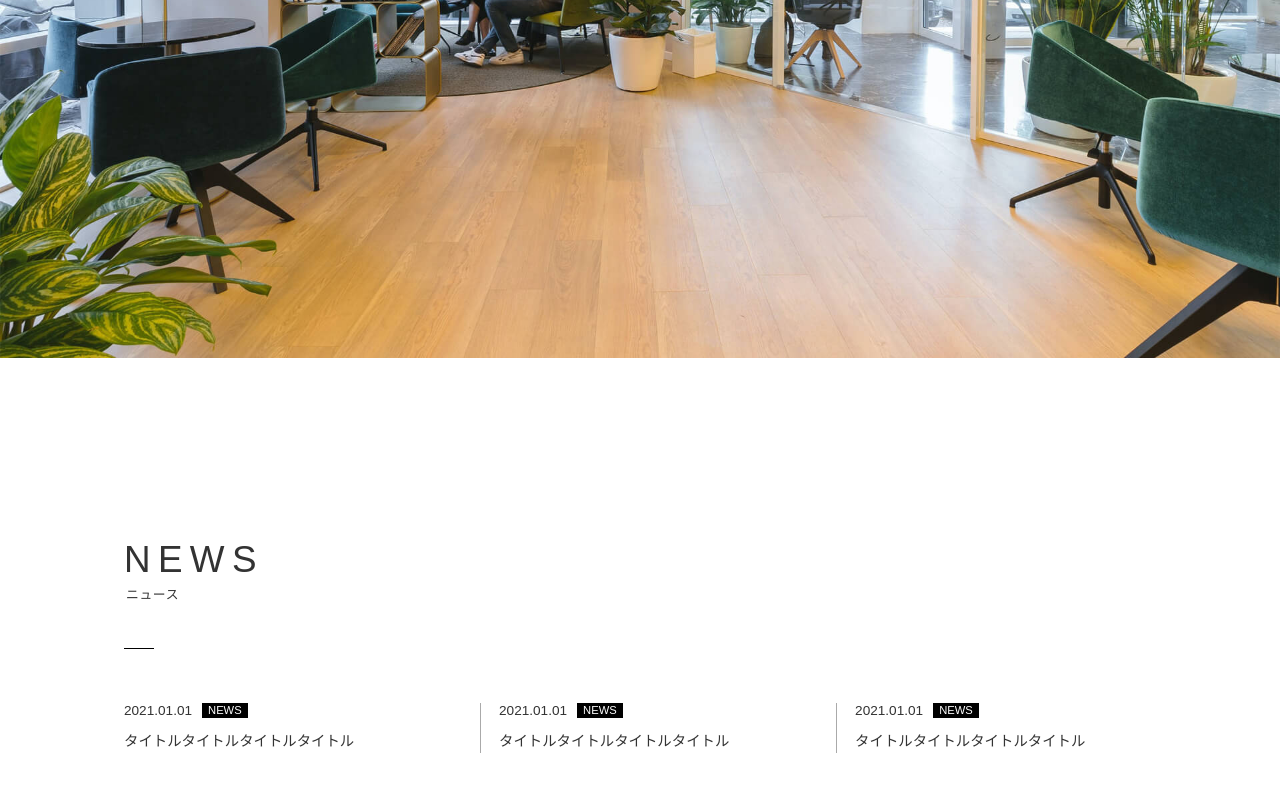
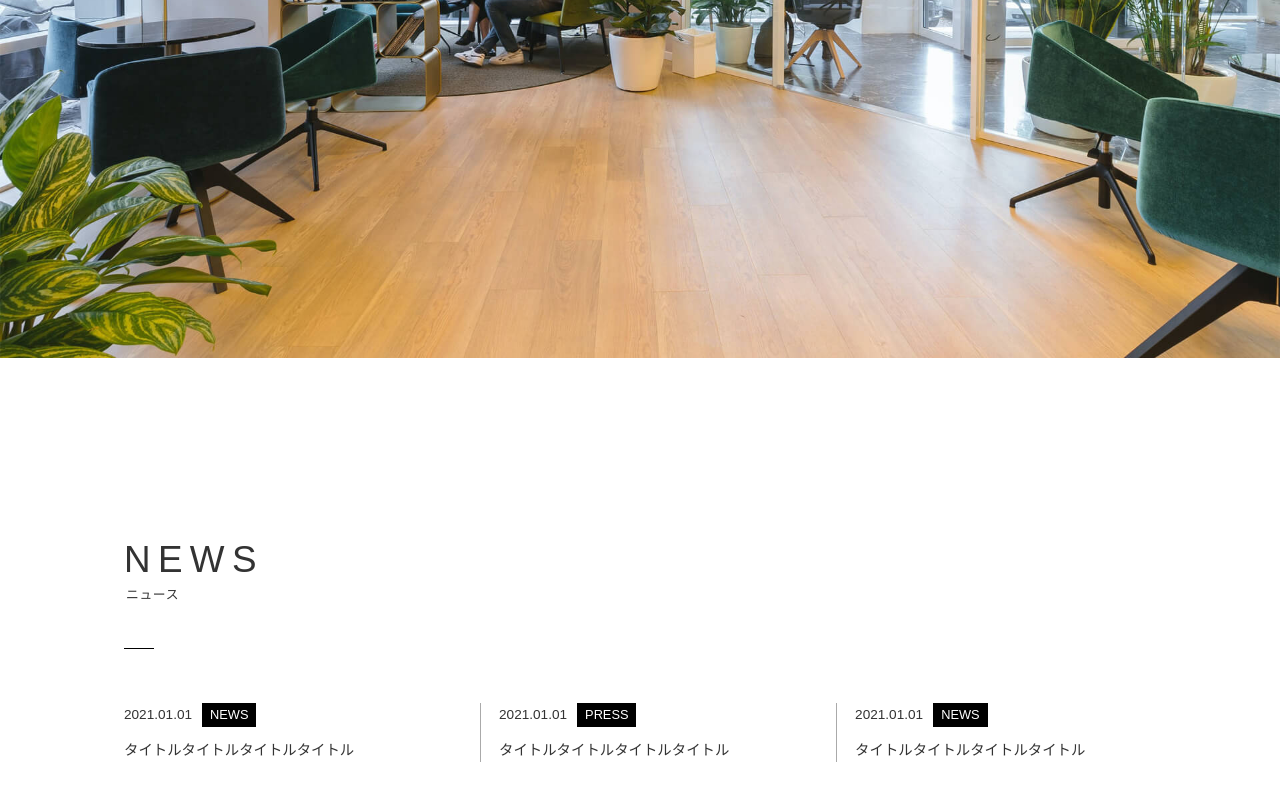
Before and after one commit to 56dassu-sketch/mosha_3, a plain HTML site: page index.html in a window 1280 px wide. Shown: the part 565-1365 px from the top of the page. Drawn offline with Linux system fonts and the light colour scheme.

Commit message:
Add files via upload

```diff
--- a/index.html
+++ b/index.html
@@ -52,7 +52,7 @@
     <li>
       <div class="date-area">
         <time datetime="2020-01-01">2021.01.01</time>
-        <span>NEWS</span>
+        <span>PRESS</span>
       </div>
       <p>タイトルタイトルタイトルタイトル</p>
     </li>
--- a/style.css
+++ b/style.css
@@ -148,10 +148,10 @@ ul {
 }
 
 #news .date-area span {
-  font-size: 0.7rem;
+  font-size: 0.8rem;
   background: #000;
   color: #fff;
-  padding: 2px 6px;
+  padding: 6px 8px;
   line-height: 1;
 }
 
```
